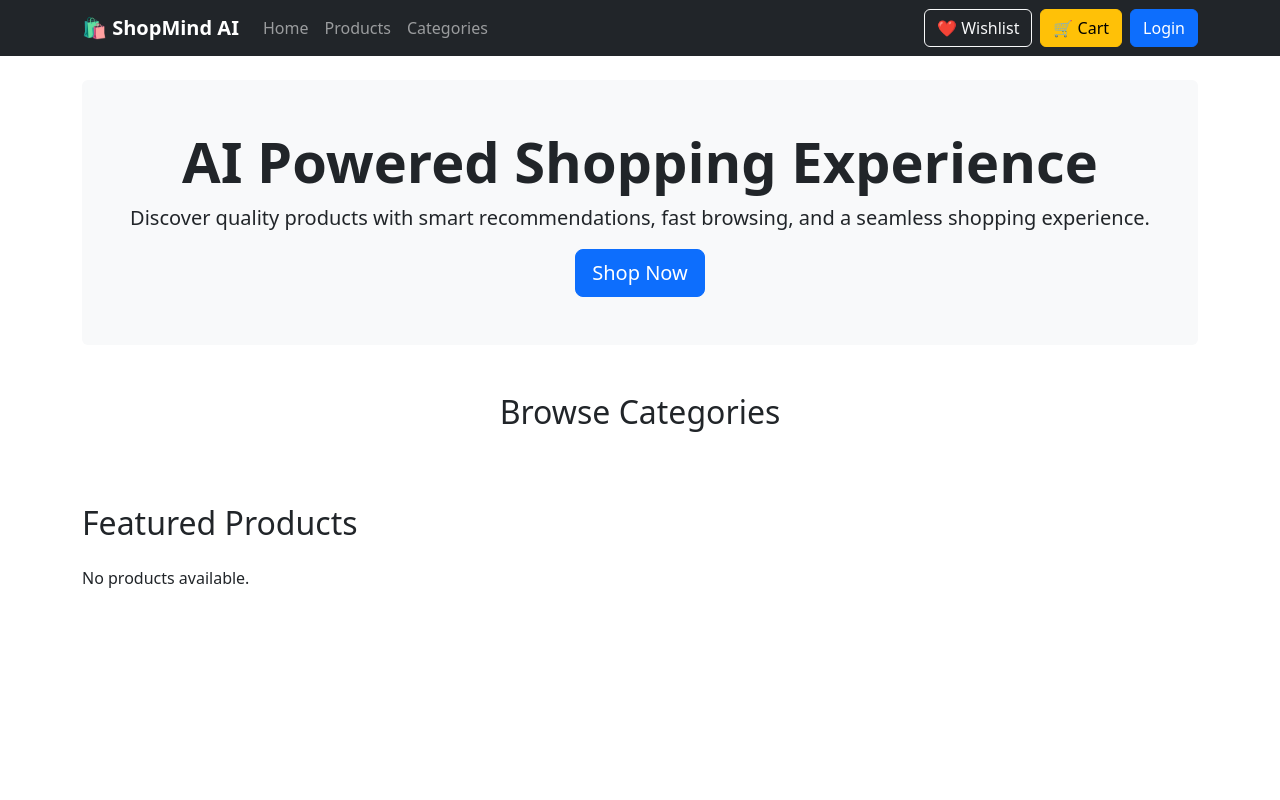
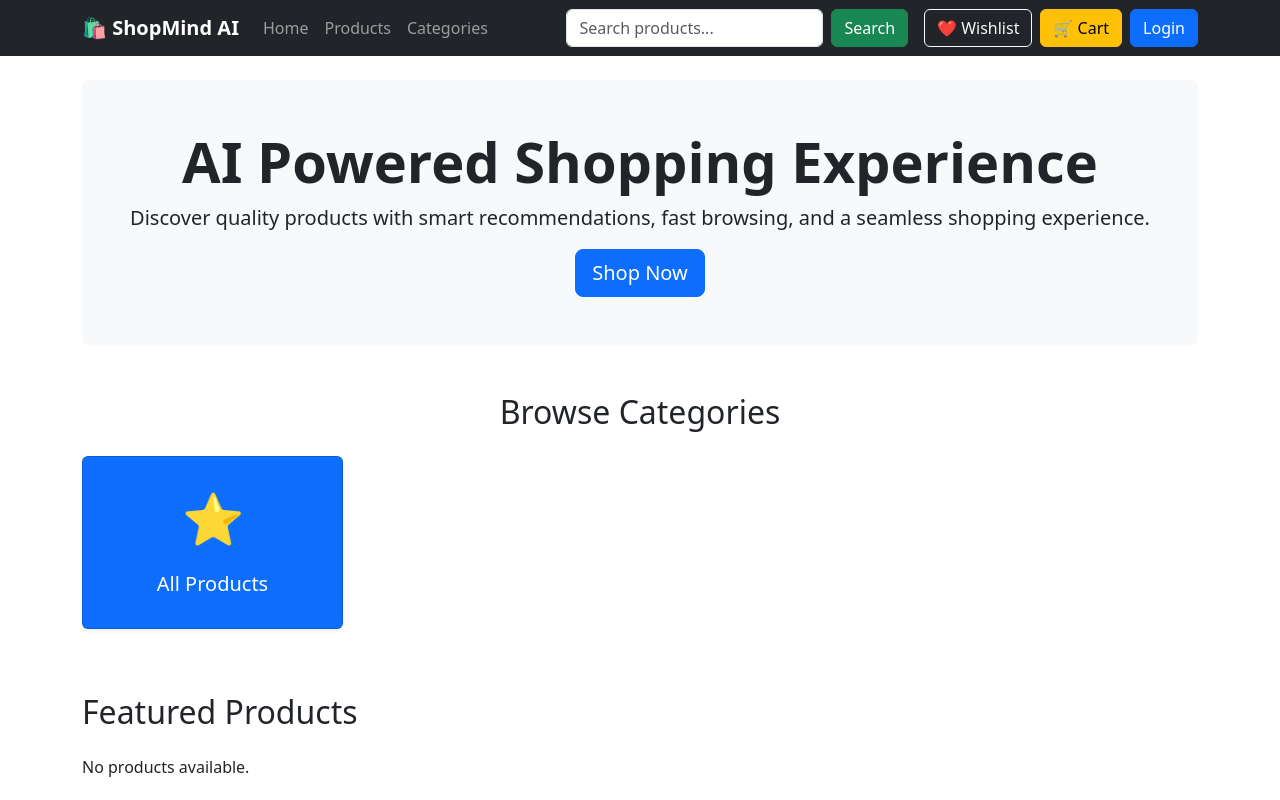
Before and after one commit to CHANDUBALAGANI/shopmind-ai, a Django app: page / in a window 1280 px wide. Run offline with Django 5.2, Linux system fonts and the light colour scheme; data that the repository does not hold is empty.

Commit message:
Complete product search and category filtering

```diff
--- a/products/views.py
+++ b/products/views.py
@@ -5,17 +5,22 @@ from .models import Product, Category
 def product_list(request):
 
     category_id = request.GET.get('category')
+    search = request.GET.get('search')
+
+    products = Product.objects.all()
 
     if category_id:
-        products = Product.objects.filter(category_id=category_id)
-    else:
-        products = Product.objects.all()
+        products = products.filter(category_id=category_id)
+
+    if search:
+        products = products.filter(name__icontains=search)
 
     categories = Category.objects.all()
 
     return render(request, 'products/product_list.html', {
         'products': products,
         'categories': categories,
+        'selected_category': category_id,
     })
 
 def product_detail(request, product_id):
--- /dev/null
+++ b/static/css/style.css
@@ -0,0 +1,9 @@
+.category-card {
+    transition: all 0.3s ease;
+    cursor: pointer;
+}
+
+.category-card:hover {
+    transform: translateY(-8px);
+    box-shadow: 0 12px 25px rgba(0,0,0,0.15);
+}
--- a/templates/base.html
+++ b/templates/base.html
@@ -1,3 +1,4 @@
+{% load static %}
 <!DOCTYPE html>
 <html lang="en">
 <head>
@@ -8,6 +9,7 @@
 
     <!-- Bootstrap CSS -->
     <link href="https://cdn.jsdelivr.net/npm/bootstrap@5.3.7/dist/css/bootstrap.min.css" rel="stylesheet">
+    <link rel="stylesheet" href="{% static 'css/style.css' %}">
 </head>
 
 <body>
@@ -54,6 +56,21 @@
 
             </ul>
 
+<form class="d-flex me-3" method="GET" action="/">
+
+    <input
+        class="form-control me-2"
+        type="search"
+        name="search"
+        placeholder="Search products..."
+        value="{{ request.GET.search }}">
+
+    <button class="btn btn-success" type="submit">
+        Search
+    </button>
+
+</form>
+
 <div class="d-flex">
 
     <a href="#" class="btn btn-outline-light me-2">
--- a/templates/products/product_list.html
+++ b/templates/products/product_list.html
@@ -25,14 +25,40 @@
 
 <div class="row mb-5">
 
+    <!-- All Products Card -->
+    <div class="col-md-3 mb-3">
+
+<a href="/{% if request.GET.search %}?search={{ request.GET.search }}{% endif %}"
+   class="text-decoration-none text-dark">
+            <div class="card text-center p-4 shadow-sm h-100
+                    {% if not selected_category %}
+                    bg-primary text-white
+                    {% endif %}">
+
+                <div style="font-size: 50px;">
+                    ⭐
+                </div>
+
+                <h5 class="mt-3">
+                    All Products
+                </h5>
+
+            </div>
+
+        </a>
+
+    </div>
+
     {% for category in categories %}
 
     <div class="col-md-3 mb-3">
 
-        <a href="?category={{ category.id }}"
-           class="text-decoration-none text-dark">
-
-            <div class="card text-center p-4 shadow-sm h-100">
+<a href="?category={{ category.id }}{% if request.GET.search %}&search={{ request.GET.search }}{% endif %}"
+   class="text-decoration-none text-dark">
+            <div class="card category-card text-center p-4 shadow-sm h-100
+               {% if selected_category == category.id|stringformat:'s' %}
+               bg-primary text-white
+               {% endif %}">
 
                 <div style="font-size: 50px;">
                     {{ category.icon }}
```
Lines whose indentation alone changed are shown as unchanged.
